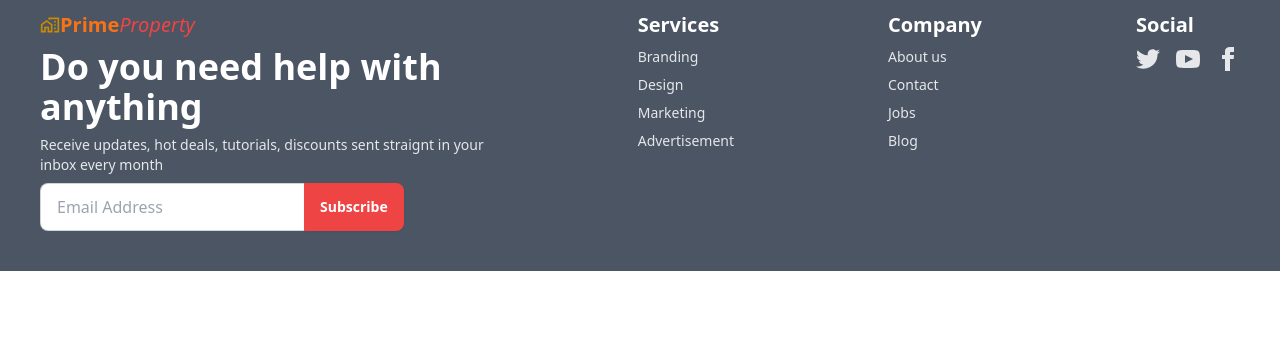
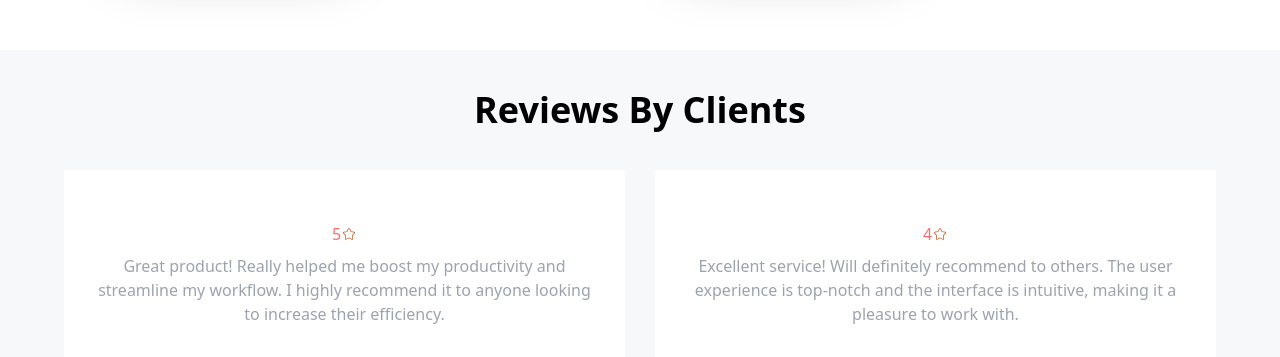
Before and after one commit to ProgSomel/prime-property, a React (Vite) app: page / in a window 1280 px wide. Shown: the part 2378-2735 px from the top of the page. Before the commit the page ends 2649 px from the top, so only its background shows below. Built offline with nearby package versions, Linux system fonts and the light colour scheme; no server answers.

Commit message:
Reviews by Clients section done

```diff
--- a/package.json
+++ b/package.json
@@ -32,7 +32,7 @@
     "react-toastify": "^10.0.5",
     "sort-by": "^1.2.0",
     "sweetalert": "^2.1.2",
-    "swiper": "^11.1.0"
+    "swiper": "^11.1.1"
   },
   "devDependencies": {
     "@types/react": "^18.2.66",
--- /dev/null
+++ b/public/reviews.json
@@ -0,0 +1,50 @@
+[
+  {
+    "name": "John Doe",
+    "icon": "path/to/john-doe-icon.jpg",
+    "occupation": "Web Developer",
+    "review": "Great product! Really helped me boost my productivity and streamline my workflow. I highly recommend it to anyone looking to increase their efficiency.",
+    "rating": 5,
+    "date": "2023-05-15"
+  },
+  {
+    "name": "Jane Smith",
+    "icon": "path/to/jane-smith-icon.jpg",
+    "occupation": "UX Designer",
+    "review": "Excellent service! Will definitely recommend to others. The user experience is top-notch and the interface is intuitive, making it a pleasure to work with.",
+    "rating": 4,
+    "date": "2023-06-20"
+  },
+  {
+    "name": "Michael Johnson",
+    "icon": "path/to/michael-johnson-icon.jpg",
+    "occupation": "Marketing Manager",
+    "review": "Impressive features! Saved me a lot of time on marketing campaigns. The tools provided are comprehensive and easy to use, making my job much more efficient.",
+    "rating": 5,
+    "date": "2023-07-10"
+  },
+  {
+    "name": "Emily Brown",
+    "icon": "path/to/emily-brown-icon.jpg",
+    "occupation": "Content Writer",
+    "review": "Sleek design and intuitive interface. Makes my writing process smoother and more enjoyable. I've tried many similar tools, but this one stands out as the best.",
+    "rating": 4.5,
+    "date": "2023-08-05"
+  },
+  {
+    "name": "David Wilson",
+    "icon": "path/to/david-wilson-icon.jpg",
+    "occupation": "Project Manager",
+    "review": "Very helpful tool for project management. Simplifies task tracking and collaboration among team members. It's become an essential part of our project management process.",
+    "rating": 4,
+    "date": "2023-09-12"
+  },
+  {
+    "name": "Sarah Clark",
+    "icon": "path/to/sarah-clark-icon.jpg",
+    "occupation": "Graphic Designer",
+    "review": "Love the customization options! Allows me to tailor it to my workflow and preferences perfectly. As a graphic designer, this tool has become indispensable to my daily work.",
+    "rating": 5,
+    "date": "2023-10-18"
+  }
+]
--- a/src/Pages/Home/Banner/Banner.jsx
+++ b/src/Pages/Home/Banner/Banner.jsx
@@ -9,9 +9,9 @@ import "swiper/css";
 
 const Banner = () => {
   return (
-    <div className="mt-8 mb-20 max-w-6xl mx-auto">
-      <AwesomeSlider>
-        <div><img  src={banner1} alt="" /></div>
+    <div className="mt-4 mb-20 max-w-6xl mx-auto px-4 md:px-2 lg:px-2">
+      <AwesomeSlider className=" h-full">
+        <div><img className="h-full"  src={banner1} alt="" /></div>
         <div><img src={banner2} alt="" /></div>
         <div><img src={banner3} alt="" /></div>
       </AwesomeSlider>
--- a/src/Pages/Home/FeaturedPropertyTypes/FeaturedPropertyTypes.jsx
+++ b/src/Pages/Home/FeaturedPropertyTypes/FeaturedPropertyTypes.jsx
@@ -10,7 +10,7 @@ const FeaturedPropertyTypes = () => {
     <h1 className=" text-4xl font-bold text-center ">Featured Property Types</h1>
     <p className="font-light text-center pt-4">Find All Types of Property.</p>
         <div className="grid grid-cols-1 md:grid-cols-4 gap-12 max-w-6xl mx-auto mt-16 mb-32 px-2 md:px-4 lg:px-8">
-      <div className="card  bg-base-100 shadow-xl animate__animated animate__heartBeat ">
+      <div className="card  bg-base-100 shadow-xl  hover:animate-pulse	">
         <div className="flex justify-center text-red-400 text-5xl rounded-full bg-red-100 p-5 w-[100px] h-[100px] mx-auto">
           <IoIosHome />
         </div>
@@ -18,7 +18,7 @@ const FeaturedPropertyTypes = () => {
           <h2 className="card-title">Familty Homes</h2>
         </div>
       </div>
-      <div className="card  bg-base-100 shadow-xl animate__animated animate__heartBeat">
+      <div className="card  bg-base-100 shadow-xl hover:animate-pulse">
         <div className="flex justify-center text-green-400 text-5xl rounded-full bg-green-100 p-5 w-[100px] h-[100px] mx-auto">
         <FaRegBuilding />
         </div>
@@ -26,7 +26,7 @@ const FeaturedPropertyTypes = () => {
           <h2 className="card-title">Town Houses</h2>
         </div>
       </div>
-      <div className="card  bg-base-100 shadow-xl animate__animated animate__heartBeat ">
+      <div className="card  bg-base-100 shadow-xl hover:animate-pulse ">
         <div className="flex justify-center text-orange-400 text-5xl rounded-full bg-orange-100 p-5 w-[100px] h-[100px] mx-auto">
         <RiBuildingLine />
         </div>
@@ -34,7 +34,7 @@ const FeaturedPropertyTypes = () => {
           <h2 className="card-title">Apartments</h2>
         </div>
       </div>
-      <div className="card  bg-base-100 shadow-xl animate__animated animate__heartBeat ">
+      <div className="card  bg-base-100 shadow-xl hover:animate-pulse ">
         <div className="flex justify-center text-blue-400 text-5xl rounded-full bg-blue-100 p-5 w-[100px] h-[100px] mx-auto">
         <BsFillBuildingsFill />
         </div>
--- a/src/Pages/Home/Home.jsx
+++ b/src/Pages/Home/Home.jsx
@@ -5,6 +5,7 @@ import { useLoaderData } from "react-router-dom";
 import "aos/dist/aos.css";
 import AOS from "aos";
 import FeaturedPropertyTypes from "./FeaturedPropertyTypes/FeaturedPropertyTypes";
+import Reviews from "./Reviews/Reviews";
 
 const Home = () => {
   const estates = useLoaderData();
@@ -18,14 +19,20 @@ const Home = () => {
     <div>
       <Banner></Banner>
       <FeaturedPropertyTypes></FeaturedPropertyTypes>
+      <div>
+      <h1 className="text-center font-bold text-4xl">Property For Sale/Rent</h1>
+
       <div
         data-aos="fade-right"
-        className="grid grid-cols-1 md:grid-cols-2 max-w-6xl mx-auto gap-8 my-12 px-2 md:px-4 lg:px-8 min-h-screen"
+        className="grid grid-cols-1 md:grid-cols-2 max-w-6xl mx-auto gap-8 my-14 px-2 md:px-4 lg:px-8 min-h-screen"
       >
         {estates.map((estate) => (
           <EstatesCard key={estate.id} estates={estate}></EstatesCard>
         ))}
       </div>
+      </div>
+
+      <Reviews></Reviews>
     </div>
   );
 };
--- /dev/null
+++ b/src/Pages/Home/Reviews/Reviews.jsx
@@ -0,0 +1,70 @@
+/* eslint-disable react/no-unescaped-entities */
+import { useEffect, useState } from "react";
+// Import Swiper React components
+import { Swiper, SwiperSlide } from "swiper/react";
+
+// Import Swiper styles
+import "swiper/css";
+import "swiper/css/pagination";
+
+import menLogo from "../../../assets/icons/men.png";
+import { CiStar } from "react-icons/ci";
+
+// import required modules
+import { Pagination } from "swiper/modules";
+
+export default function Reviews() {
+  const [reviews, setReviews] = useState([]);
+  useEffect(() => {
+    fetch("../../../../public/reviews.json")
+      .then((response) => response.json())
+      .then((data) => setReviews(data));
+  }, []);
+  return (
+    <div data-aos="flip-left">
+      <div className="bg-[#f7f8fa] px-2 py-5 md:px-12">
+      <h1 className="text-black font-bold mb-5 text-4xl text-center p-5">
+        {" "}
+        Reviews By Clients
+      </h1>
+      <div>
+        <Swiper
+        slidesPerView={2}
+        spaceBetween={30}
+        pagination={{
+          clickable: true,
+        }}
+        modules={[Pagination]}
+        className="w-full max-w-6xl h-[800px] md:h-[400px] lg:h-[300px] mx-auto "
+      >
+        {reviews.map((review, idx) => (
+          <SwiperSlide className="" key={idx}>
+            <div>
+              <div className="bg-white h-full  text-neutral-content flex justify-center ">
+                <div className="card-body  text-gray-400  mt-5   text-center">
+                  <p className="flex justify-center items-center text-red-400">
+                    {review.rating}{" "}
+                    <span className="text-orange-700 ">
+                      <CiStar />
+                    </span>{" "}
+                  </p>
+
+                  <p>{review.review}</p>
+                  <div className="flex flex-col md:flex-row items-center gap-5 mt-5">
+                    <img className="w-[70px]" src={menLogo} alt="" />
+                    <div>
+                      <p className="text-2xl font-bold">{review.name}</p>
+                      <p>{review.occupation}</p>
+                    </div>
+                  </div>
+                </div>
+              </div>
+            </div>
+          </SwiperSlide>
+        ))}
+      </Swiper>
+      </div>
+    </div>
+    </div>
+  );
+}
--- a/src/Pages/Navbar/Navbar.jsx
+++ b/src/Pages/Navbar/Navbar.jsx
@@ -55,11 +55,11 @@ const Navbar = () => {
       });
   };
   return (
-    <div className="max-w-6xl mx-auto mt-5 shadow-lg ">
-      <div className="navbar bg-base-100">
-        <div className="navbar-start">
+    <div className=" mt-5  max-w-6xl mx-auto ">
+      <div className="navbar bg-base-100 ">
+        <div className="navbar-start ">
           <div className="dropdown">
-            <div tabIndex={0} role="button" className="btn btn-ghost md:hidden">
+            <div tabIndex={0} role="button" className="btn btn-ghost md:hidden ">
               <svg
                 xmlns="http://www.w3.org/2000/svg"
                 className="h-5 w-5"
@@ -77,14 +77,14 @@ const Navbar = () => {
             </div>
             <ul
               tabIndex={0}
-              className="menu menu-sm dropdown-content mt-3 z-[8] p-2 shadow bg-base-100 rounded-box w-52"
+              className="menu menu-sm dropdown-content mt-3 z-[8] p-2 shadow bg-base-100 rounded-box w-52 "
             >
               {navLinks}
               {user ? (
-                <div className="navbar-end ">
+                <div className="navbar-end w-full mt-5  flex  justify-center ">
                   {/*! Profile  */}
-                  <div>
-                    <div className="dropdown dropdown-end">
+                  <div className="">
+                    <div className="dropdown dropdown-end  ">
                       <div className="tooltip" data-tip={user?.displayName}>
                         <img
                           className="w-10 rounded-full"
--- a/src/Root/Root.jsx
+++ b/src/Root/Root.jsx
@@ -18,7 +18,7 @@ const Root = () => {
 
 
     return (
-        <div data-aos="fade-up">
+        <div >
             <Navbar></Navbar>
             <Outlet></Outlet>
             <Footer></Footer>
--- a/src/routes/Routes.jsx
+++ b/src/routes/Routes.jsx
@@ -17,6 +17,7 @@ const routes = createBrowserRouter([
         element: <Home></Home>,
         loader: () => fetch("../../public/estates.json"),
       },
+
 
       {
         path: "/login",
```
Also changed, not shown: src/assets/icons/men.png (added), 1 other file (tests, documents, lock files or other folders).
